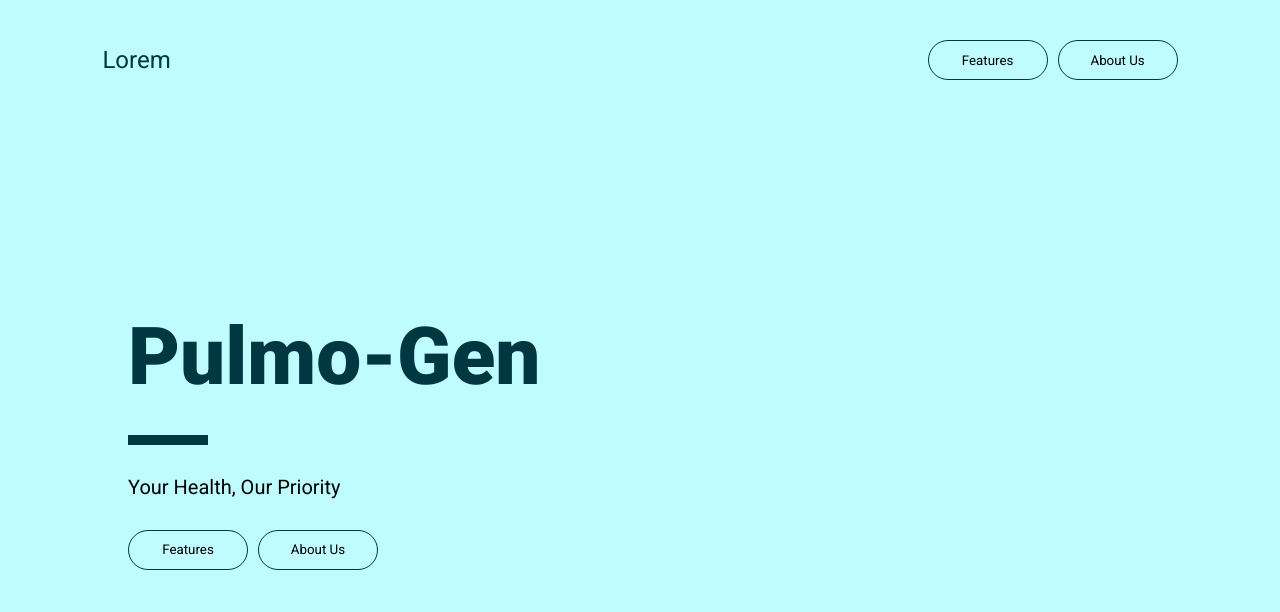
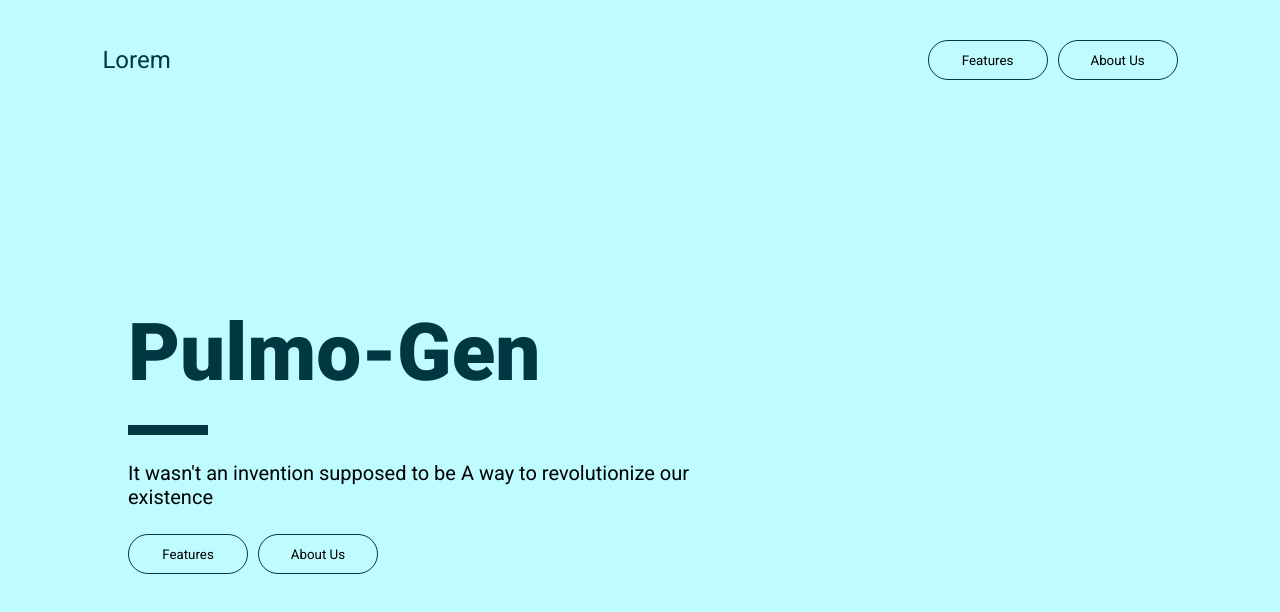
Before and after one commit to aaahanamehrotra/smart-healthcare, a Next.js app: page / in a window 1280 px wide. Shown: the top 612 px of the page. Built offline with nearby package versions, Linux system fonts and the light colour scheme.

Commit message:
Update index.js

```diff
--- a/src/pages/index.js
+++ b/src/pages/index.js
@@ -10,7 +10,8 @@ export default function Home() {
       <h1 className={styles.heading}>Pulmo-Gen</h1>
       <hr />
       <h3 className={styles.tagline}>
-        Your Health, Our Priority
+        It wasn't an invention supposed to be
+A way to revolutionize our existence
       </h3>
       <div className={styles.buttons}>
         <Link href={"/features"}>
```
